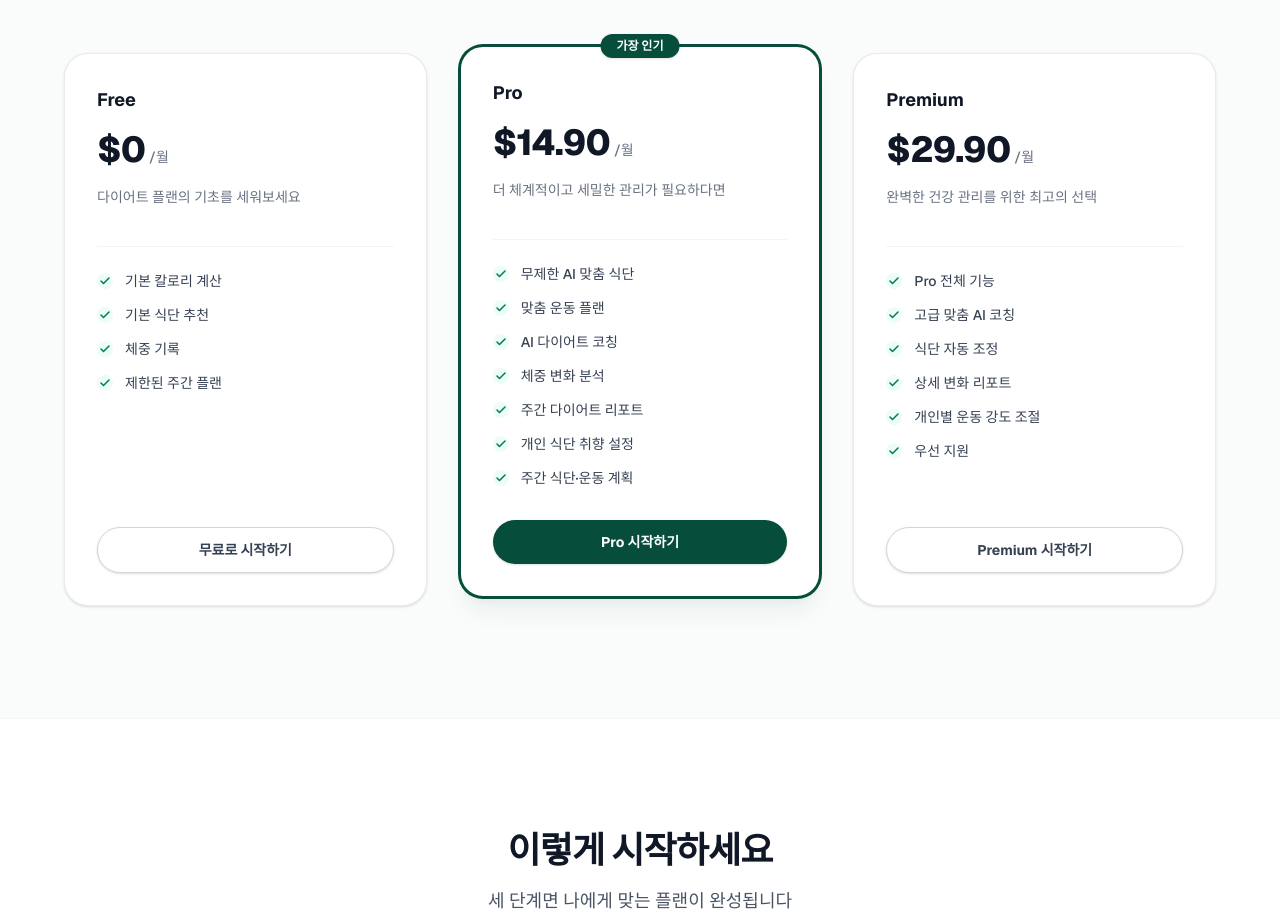
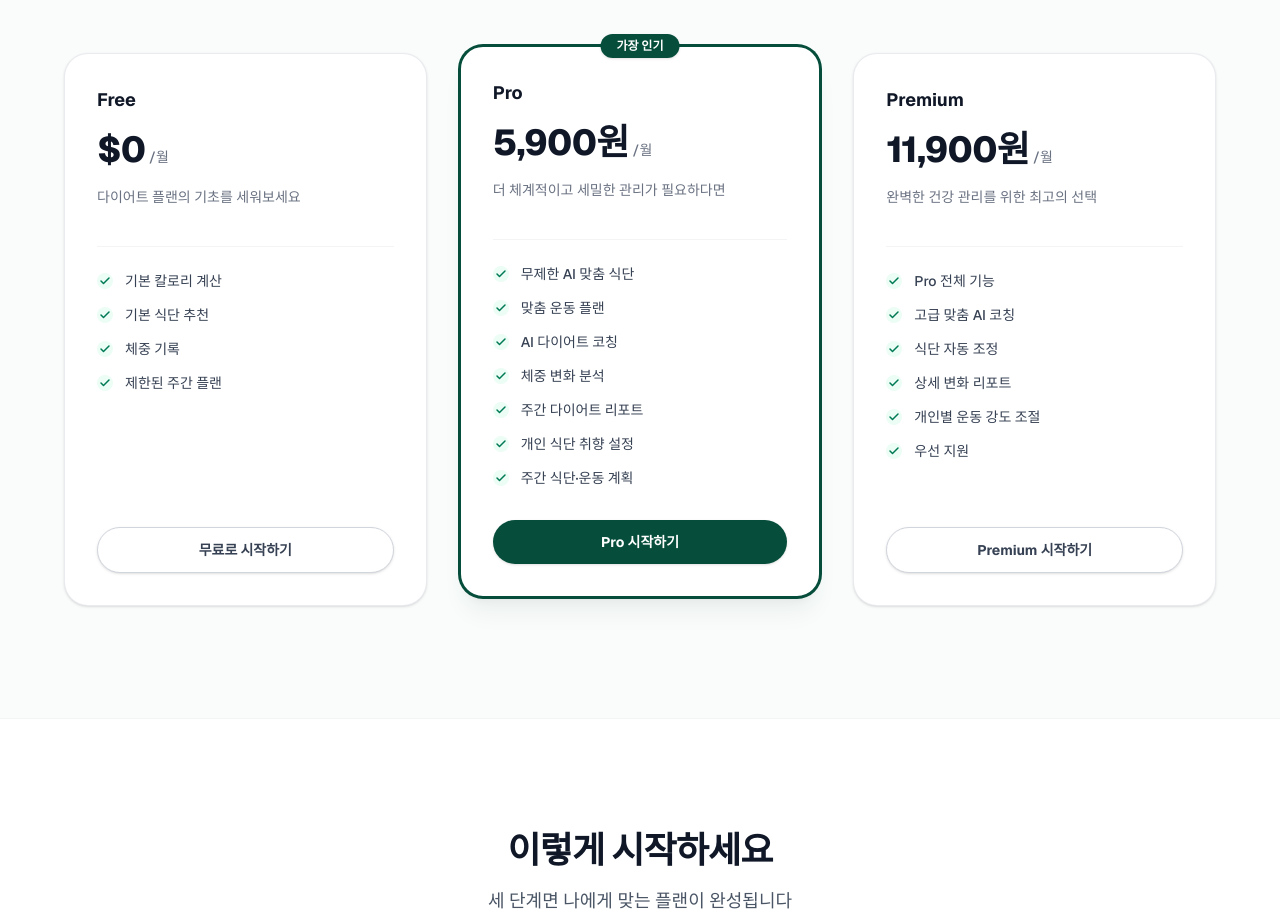
Before and after one commit to radi-code/fitmate-landing-page, a Next.js app: page / in a window 1280 px wide. Shown: the part 3100-4020 px from the top of the page. Built offline with nearby package versions, Linux system fonts and the light colour scheme.

Commit message:
요금제 원화 표기 및 가격 조정

```diff
--- a/data/landingData.ts
+++ b/data/landingData.ts
@@ -229,8 +229,8 @@ export const landingData = {
         name: "Pro",
         badge: "가장 인기",
         isPopular: true,
-        priceMonthly: "$14.90",
-        priceYearly: "$149",
+        priceMonthly: "5,900원",
+        priceYearly: "59,000원",
         periodMonthly: "/월",
         periodYearly: "/년",
         description: "더 체계적이고 세밀한 관리가 필요하다면",
@@ -249,8 +249,8 @@ export const landingData = {
       {
         id: "premium",
         name: "Premium",
-        priceMonthly: "$29.90",
-        priceYearly: "$299",
+        priceMonthly: "11,900원",
+        priceYearly: "119,000원",
         periodMonthly: "/월",
         periodYearly: "/년",
         description: "완벽한 건강 관리를 위한 최고의 선택",
```
